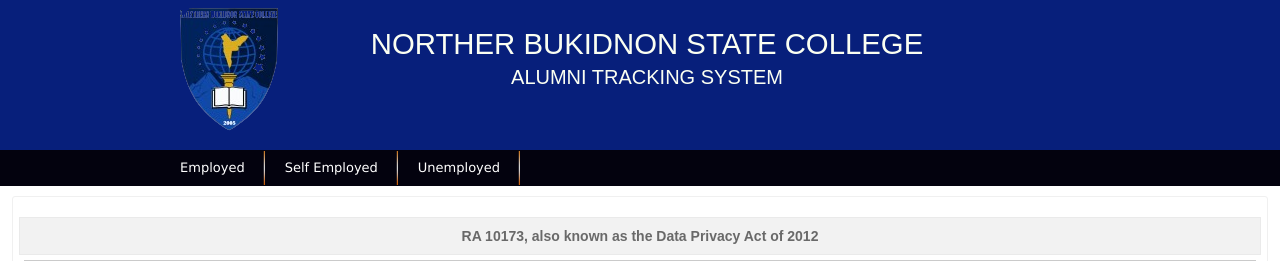
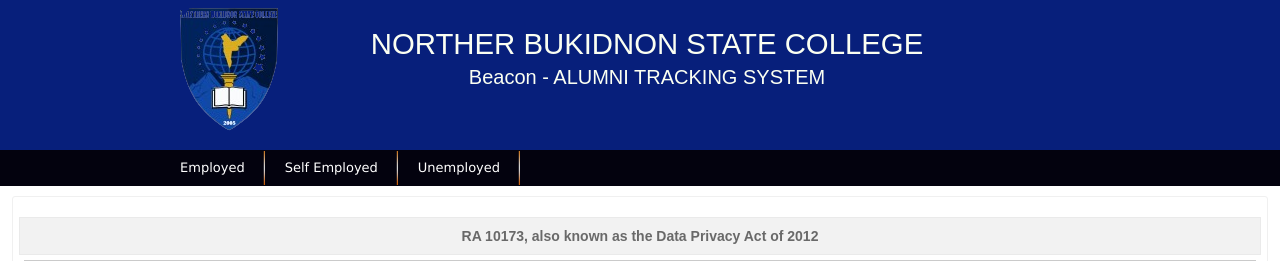
Before and after one commit to ince1224/beacon-prod, a PHP site: page /main.php in a window 1280 px wide. Shown: the top 261 px of the page. Run offline with PHP 8.4, Linux system fonts and the light colour scheme; data that the repository does not hold is empty.

Commit message:
Modified main and profile

```diff
--- a/main.php
+++ b/main.php
@@ -25,7 +25,7 @@
                   NORTHER BUKIDNON STATE COLLEGE
           </h1>
               <h2>
-                   ALUMNI TRACKING SYSTEM
+                   Beacon - ALUMNI TRACKING SYSTEM
               </h2>
         </div>
       </div>
--- a/profile.php
+++ b/profile.php
@@ -69,7 +69,7 @@
                         <span aria-hidden="true">×</span>
                     </button>
                 </div>
-                <div class="modal-body">Select "Log" below if you are ready to end your current session.</div>
+                <div class="modal-body">Select "Logout" below if you are ready to end your current session.</div>
                 <div class="modal-footer">
                 <button type="button" class="btn btn-secondary" data-bs-dismiss="modal">cancel</button>
                     <a class="btn btn-primary" href="index.php">Logout</a>
```
